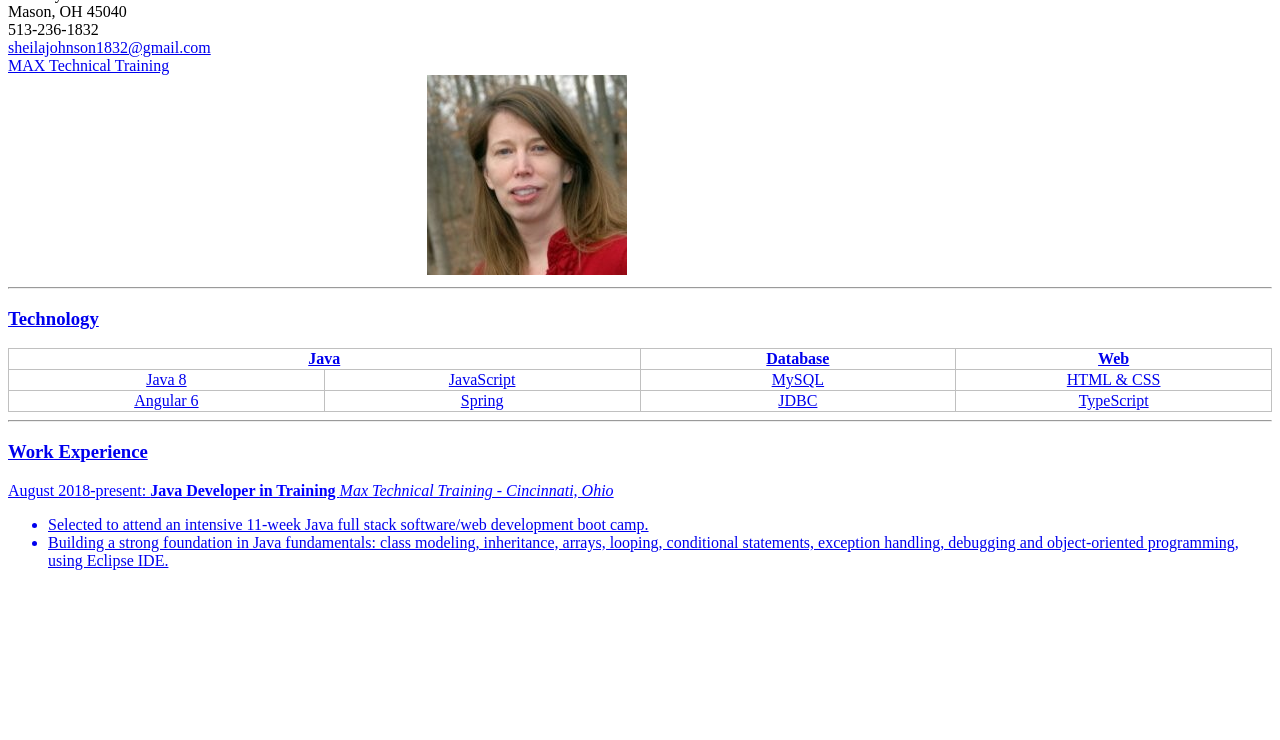
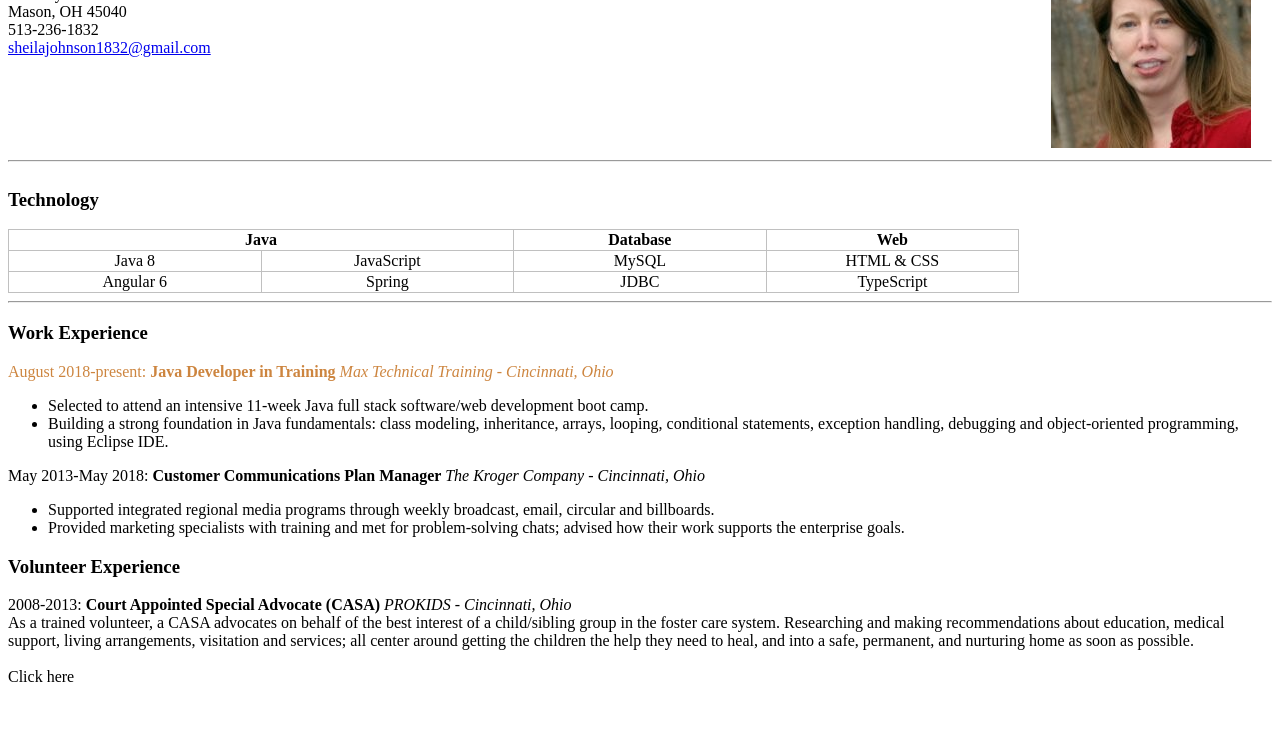
Before and after one commit to sheilaj1832/htmlpractice, a plain HTML site: page cv.html in a window 1280 px wide. Shown: the part 60-800 px from the top of the page. Drawn offline with Linux system fonts and the light colour scheme; files whose address does not match are found by name.

Commit message:
HTML updates to CV

```diff
--- a/css/cv.css
+++ b/css/cv.css
@@ -18,8 +18,11 @@
 h1, p {
     margin: 0;
 }
+div {
+    display: inline-block
+}
 table {
-    width: 100%;
+    width: 80%;
 text-align: center;
 }
 /*allows you to consolidate a style too multiple elements in a table.*/
@@ -39,5 +42,5 @@ td {
     font-style: italic;
 }
 .job-max {
-    color: blue
+    color: peru
 }
--- a/cv.html
+++ b/cv.html
@@ -1,24 +1,25 @@
 <!doctype html>
 <html lang="en">
+
 <head>
     <title>Sheila Johnson CV page</title>
     <link href="C:\repos\html\htmlpractice\css\cv.css" type="text/css" rel="stylesheet">
 </head>
-    <body style = "color:black;">
+
+<body style="color:black;">
     <!--The body is here-->
-        <div>
+    <div class="aligntop">
         <span id="name">Sheila Johnson</span><br>
         <span>123 Any Street</span><br>
         <span>Mason, OH 45040</span><br>
         <span>513-236-1832</span><br>
-        <span><a href = "mailto:sheilajohnson1832@gmail.com"> sheilajohnson1832@gmail.com</span><br>
-        <span><a href ="http://www.maxtrain.com"> MAX Technical Training</span><br>
+        <span><a href="mailto:sheilajohnson1832@gmail.com"> sheilajohnson1832@gmail.com</a></span><br>
     </div>
-        <div class ="rightjust"><span><img src="C:\repos\html\htmlpractice\images\image.jpg"></span>
+    <div class="rightjust"><span><img src="C:\repos\html\htmlpractice\images\image.jpg"></span>
 
     </div>
     <hr />
-        <div
+    <div>
         <section>
             <h3>Technology</h3>
             <table>
@@ -55,10 +56,40 @@
             </div>
             <ul>
                 <li>Selected to attend an intensive 11-week Java full stack software/web development boot camp.</li>
-                <li>Building a strong foundation in Java fundamentals: class modeling, inheritance, arrays, looping, conditional statements, exception handling, debugging and object-oriented programming, using Eclipse IDE.</li>
+                <li>Building a strong foundation in Java fundamentals: class modeling, inheritance, arrays, looping,
+                    conditional statements, exception handling, debugging and object-oriented programming, using
+                    Eclipse IDE.</li>
             </ul>
+
+            <div class="job job-kroger">
+                <span class="years">May 2013-May 2018: </span>
+                <span class="role">Customer Communications Plan Manager </span>
+                <span class="company">The Kroger Company - Cincinnati, Ohio</span>
+            </div>
+            <ul>
+                <li>Supported integrated regional media programs through weekly broadcast, email, circular and
+                    billboards. </li>
+                <li>Provided marketing specialists with training and met for problem-solving chats; advised how their
+                    work supports the enterprise goals.</li>
+            </ul>
+        </section>
+        <section>
+                <h3>Volunteer Experience</h3>
+                <div class="job volunteer">
+                    <span class="years">2008-2013: </span>
+                    <span class="role">Court Appointed Special Advocate (CASA) </span>
+                    <span class="company">PROKIDS - Cincinnati, Ohio</span>
+                </div>
+                <div>
+                    <span>As a trained volunteer, a CASA advocates on behalf of the best interest of a child/sibling group in the foster care system. Researching and making recommendations about education, medical support, living arrangements, visitation and services; all center around getting the children the help they need to heal, and into a safe, permanent, and nurturing home as soon as possible. </span>
+                </div>
+        </section>
+        <br \>
+        <section>
+            <span>Click <a href="file:///C:/repos/html/htmlpractice/index.html"></a>here</span>
         </section>
     </div>
 
 </body>
+
 </html>
```
Also changed, not shown: index.html (+2 -1 lines). Lines whose indentation alone changed are shown as unchanged.
